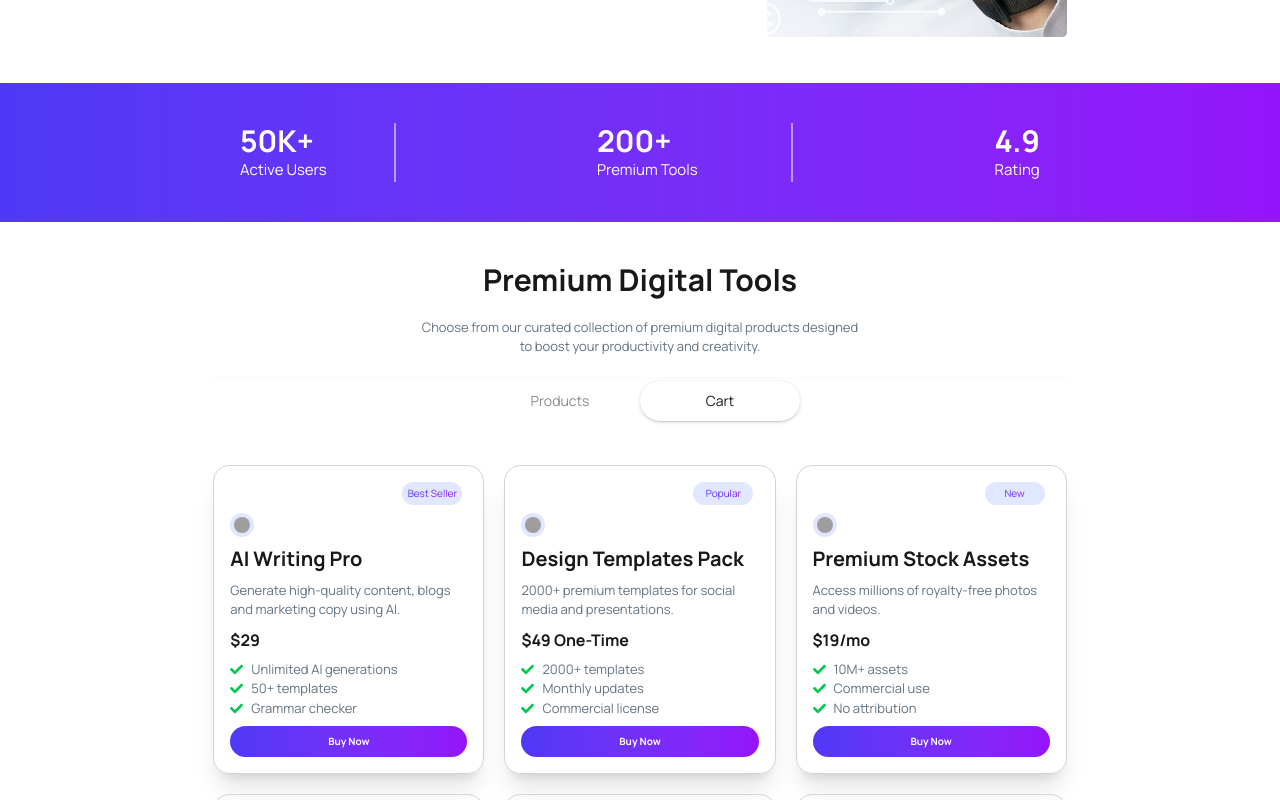
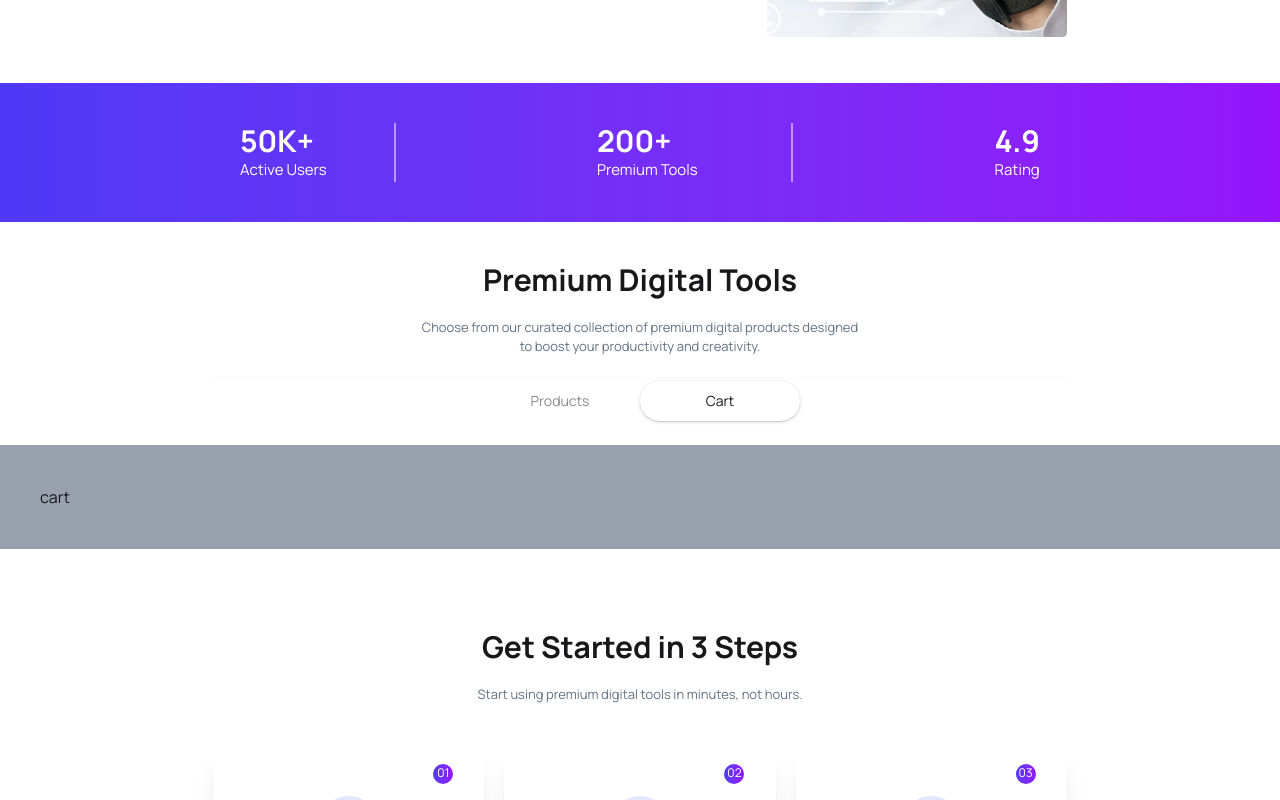
Before and after one commit to samsunnaharsrity/Assignment-6, a React (Vite) app: page / in a window 1280 px wide. Both pictures are taken after a click on the radio button "Cart". Shown: the part 422-1222 px from the top of the page. Built offline with nearby package versions, Linux system fonts and the light colour scheme; grey boxes are pictures that could not be loaded.

Commit message:
active cart

```diff
--- a/src/App.jsx
+++ b/src/App.jsx
@@ -8,6 +8,7 @@ import StartSteps from './assets/components/startSteps/startSteps'
 import PricingSec from './assets/components/pricingSec/pricingSec'
 import Product from './assets/products/product'
 import ProductCarts from './assets/components/productCarts/productCarts'
+import Cart from './assets/components/cart/cart'
 
 
 const getData = async () =>{
@@ -20,7 +21,8 @@ const dataPromise = getData();
 
 
 function App() {
-
+const [activeCart , setActiveCart] = useState('product')
+//console.log(activeCart);
 
   return (
     <>
@@ -28,8 +30,10 @@ function App() {
 <Navbar></Navbar>
 <Banner></Banner>
 <Rate></Rate>
-<ProductCard></ProductCard>
-<Product dataPromise= {dataPromise}></Product>
+<ProductCard activeCart={activeCart} setActiveCart={setActiveCart}> </ProductCard>
+
+{activeCart === 'product' && <Product dataPromise={dataPromise} />}
+{activeCart === 'cart' && <Cart />}
 
 <StartSteps></StartSteps>
 <PricingSec></PricingSec>
--- a/src/assets/components/cart/cart.jsx
+++ b/src/assets/components/cart/cart.jsx
@@ -0,0 +1,11 @@
+import React from 'react';
+
+const Cart = () => {
+    return (
+        <div className='bg-gray-400 p-10'>
+            cart
+        </div>
+    );
+}
+
+export default Cart;
--- a/src/assets/components/productCard/productCard.jsx
+++ b/src/assets/components/productCard/productCard.jsx
@@ -1,7 +1,10 @@
 import React, { useState } from 'react';
 
 
-const ProductCard = () => {
+const ProductCard = ({activeCart, setActiveCart}) => {
+
+
+
     return (
         <div>
             <div className='w-8/12 mx-auto mt-10 space-y-5 '>
@@ -18,8 +21,9 @@ const ProductCard = () => {
                 <input type="radio" name="my_tabs_1"
                 className="tab rounded-full w-40"
                 aria-label="Products"
-                onClick={() => ('')}
-                defaultChecked
+                checked={activeCart === 'product'}
+                onChange={() => setActiveCart('product')}
+
 
                 />
 
@@ -27,7 +31,9 @@ const ProductCard = () => {
                 <input type="radio" name="my_tabs_1"
                 className="tab rounded-full w-40"
                 aria-label="Cart"
-                onClick={() => ('')}
+                checked={activeCart === 'cart'}
+                onChange={() => setActiveCart('cart')}
+
                 />
                 </div>
 
--- a/src/assets/products/product.jsx
+++ b/src/assets/products/product.jsx
@@ -14,7 +14,7 @@ const Product = ({dataPromise}) => {
 
 
     {
-        products.map(product=>
+        products.map((product )=>
             // <div className=' '>
             //     <div className='p-4 rounded-2xl space-y-2 shadow-xl border border-zinc-300 h-auto'>
 
@@ -50,7 +50,7 @@ const Product = ({dataPromise}) => {
 
 
             // </div>
-            <ProductCarts product= {product}></ProductCarts>
+            <ProductCarts key={product.title} product= {product}></ProductCarts>
         )
     }
 </div>
```
